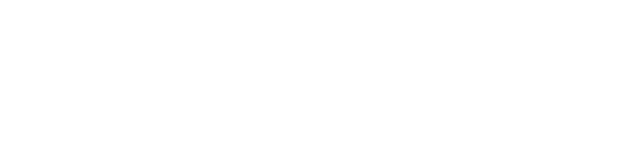
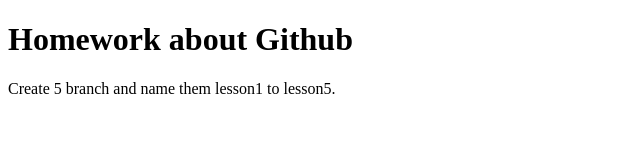
Before and after one commit to senghinloem/Homework, a plain HTML site: page index.html in a window 1280 px wide. Shown: the whole page, without its empty margins (0-640 px from the left). Drawn offline with Linux system fonts and the light colour scheme.

Commit message:
heading instruction

```diff
--- a/index.html
+++ b/index.html
@@ -6,6 +6,7 @@
     <title>First with Github</title>
 </head>
 <body>
-
+    <h1>Homework about Github</h1>
+    <p>Create 5 branch and name them lesson1 to lesson5.</p>
 </body>
 </html>
```
